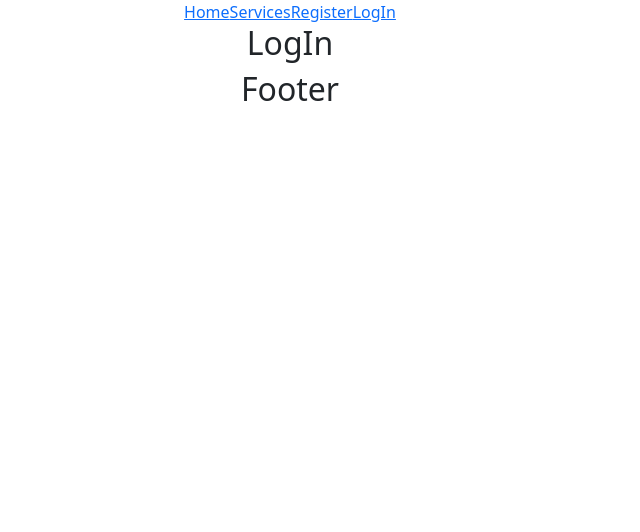
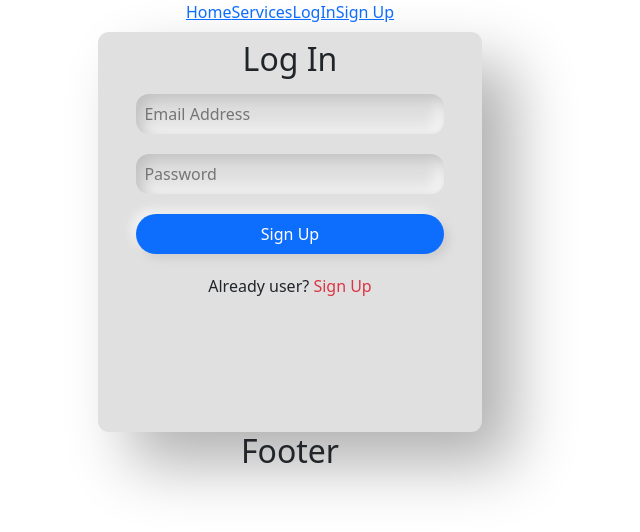
Before and after one commit to Fahimmuntasir1/Creative-Store-web-app, a React (Create React App) app: page /login in a window 1280 px wide. Shown: the top 532 px of the page, without its empty margins (350-990 px from the left). Built offline with nearby package versions, Linux system fonts and the light colour scheme.

Commit message:
login signup service section design added

```diff
--- a/src/App.js
+++ b/src/App.js
@@ -13,6 +13,7 @@ function App() {
       <Header></Header>
       <Routes>
         <Route path="/" element={<Home></Home>}></Route>
+        <Route path="/home" element={<Home></Home>}></Route>
         <Route path="/login" element={<LogIn></LogIn>}></Route>
         <Route path="/register" element={<Register></Register>}></Route>
         <Route path="/services" element={<Services></Services>}></Route>
--- a/src/Components/Pages/Register-LogIn/LogIn/LogIn.js
+++ b/src/Components/Pages/Register-LogIn/LogIn/LogIn.js
@@ -2,9 +2,37 @@ import React from 'react';
 
 const LogIn = () => {
     return (
-        <div>
-            <h2>LogIn</h2>
+        <div className="signup-form">
+      <h2 className="text-center mt-2 p-2">Log In</h2>
+      <form >
+        <input
+          type="email"
+          name="email"
+        //   ref={emailRef}
+          id="user-email"
+          placeholder="Email Address"
+          required
+        />
+        <input
+          type="password"
+          name="password"
+        //   ref={passwordRef}
+          id="user-pass"
+          placeholder="Password"
+          required
+        />
+
+        <div className=" submit-btn ">
+          <input type="submit" value="Sign Up" />
         </div>
+        <p className="text-center">
+          Already user?{" "}
+          <span role="button" className="text-danger" >
+            Sign Up
+          </span>
+        </p>
+      </form>
+    </div>
     );
 };
 
--- a/src/Components/Pages/Register-LogIn/Register/Register.css
+++ b/src/Components/Pages/Register-LogIn/Register/Register.css
@@ -0,0 +1,32 @@
+.signup-form {
+    border-radius: 11px;
+    background: #e0e0e0;
+    box-shadow: 32px 32px 63px #b1b1b1, -32px -32px 63px #ffffff;
+    width: 30%;
+    height: 400px;
+    margin: auto;
+  }
+
+  .signup-form input {
+    border: none;
+    padding: 8px;
+    border-radius: 13px;
+    background: #e0e0e0;
+    box-shadow: inset 5px 5px 15px #bcbcbc, inset -5px -5px 15px #ffffff;
+    display: block;
+    margin: 0 auto;
+    margin-bottom: 20px;
+    width: 80%;
+  }
+  .submit-btn input {
+    border-radius: 50px;
+    color: #ffffff;
+    background: #0d6efd;
+    box-shadow: 5px 5px 10px #cecece, -5px -5px 10px #f2f2f2;
+  }
+  .submit-btn input:active {
+    border-radius: 50px;
+    color: black;
+    background: #e0e0e0;
+    box-shadow: inset 8px 8px 8px #cecece, inset -8px -8px 8px #f2f2f2;
+  }
--- a/src/Components/Pages/Register-LogIn/Register/Register.js
+++ b/src/Components/Pages/Register-LogIn/Register/Register.js
@@ -1,11 +1,37 @@
-import React from 'react';
+import React from "react";
+import "./Register.css";
 
 const Register = () => {
-    return (
-        <div>
-            <h2>Register</h2>
+  return (
+    <div className="signup-form">
+      <h2 className="text-center mt-2 p-2">Sign Up</h2>
+      <form>
+        <input type="text" name="name" id="" placeholder="Enter Name" />
+        <input type="email" name="email" placeholder="Email Address" required />
+        <input
+          type="password"
+          name="password"
+          placeholder="Password"
+          required
+        />
+        <input
+          type="password"
+          name="confirmPassword"
+          placeholder="Confirm Password"
+          required
+        />
+        <div className=" submit-btn ">
+          <input type="submit" value="Sign Up" />
         </div>
-    );
+        <p className="text-center">
+          Already user?{" "}
+          <span role="button" className="text-danger">
+            Log In
+          </span>
+        </p>
+      </form>
+    </div>
+  );
 };
 
 export default Register;
--- /dev/null
+++ b/src/Components/Pages/Service/Service.css
@@ -0,0 +1,24 @@
+.service-container {
+  width: 350px;
+  margin: 20px auto;
+  border: 1px solid rgba(89, 89, 89, 0.145);
+  display: flex;
+  flex-direction: column;
+  justify-content: center;
+}
+.service-container img {
+  width: 100%;
+  padding-top: 5px;
+}
+.service-container button {
+  padding: 7px;
+  margin-bottom: 5px;
+  background-color: #eca20e;
+  border: none;
+  color: aliceblue;
+  font-size: 17px;
+  transition: 0.7s;
+}
+.service-container button:hover {
+  background-image: linear-gradient(to right, #ffffffb6, #ff9808);
+}
--- /dev/null
+++ b/src/Components/Pages/Service/Service.js
@@ -0,0 +1,29 @@
+import React from "react";
+import { useNavigate } from "react-router-dom";
+import "./Service.css";
+
+const Service = ({ services }) => {
+  const { id, name, img, description, price } = services;
+  const navigate = useNavigate();
+
+  const handleBooking = (id) => {
+    navigate(`/service/${id}`);
+  };
+  return (
+    <div className="service-container">
+      <img src={img} alt="product" />
+      <div className="service-details">
+        <h2>{name}</h2>
+        <p className="fw-bold fs-5">Price:{price}</p>
+        <p>
+          <small>{description}</small>
+        </p>
+      </div>
+      <div>
+        <button onClick={() => handleBooking(id)}>Checkout Now</button>
+      </div>
+    </div>
+  );
+};
+
+export default Service;
--- a/src/Components/Pages/Services/Services.js
+++ b/src/Components/Pages/Services/Services.js
@@ -1,16 +1,22 @@
 import React, { useEffect, useState } from "react";
+import "./Services.css";
+import Service from "../Service/Service";
 
 const Services = () => {
   const [services, setServices] = useState([]);
-  console.log(services);
   useEffect(() => {
-    fetch("service.json")
+    fetch("product.json")
       .then((res) => res.json())
       .then((data) => setServices(data));
   }, []);
   return (
-    <div>
-      <h2>services{services.length}</h2>
+    <div id="services" className="services">
+      <h2 className="my-4 fs-1">Services</h2>
+      <div className="services-container row">
+        {services.map((service) => (
+          <Service key={service.id} services={service}></Service>
+        ))}
+      </div>
     </div>
   );
 };
--- a/src/Components/Pages/Sheared/Header/Header.js
+++ b/src/Components/Pages/Sheared/Header/Header.js
@@ -5,10 +5,10 @@ const Header = () => {
   return (
     <div>
       <nav>
-      <Link to='/'>Home</Link>
-      <Link to='#services'>Services</Link>
-      <Link to='/register'>Register</Link>
-      <Link to='/login'>LogIn</Link>
+        <Link to="/">Home</Link>
+        <Link to="/home#services">Services</Link>
+        <Link to="/login">LogIn</Link>
+        <Link to="/register">Sign Up</Link>
       </nav>
     </div>
   );
```
Also changed, not shown: public/product.json (added, +44 -0 lines), public/services.json (deleted, +0 -44 lines).
